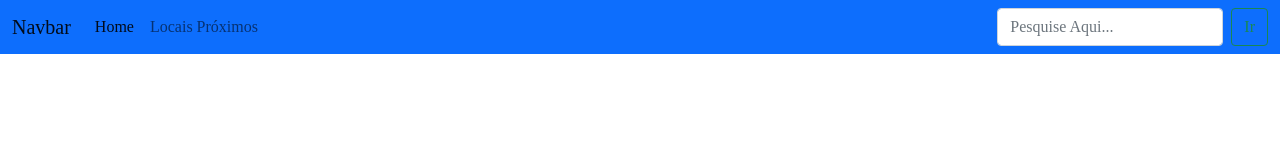
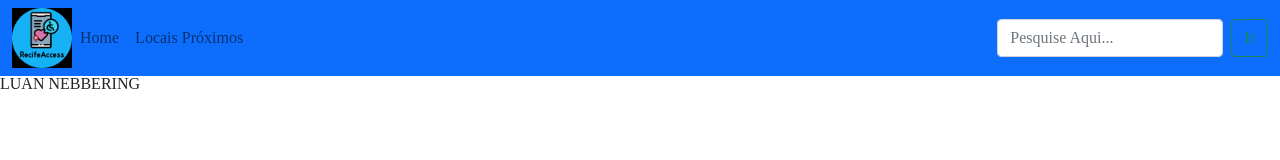
Before and after one commit to nebbering/RecifeAccess, a plain HTML site: page index.html in a window 1280 px wide. Drawn offline with Linux system fonts and the light colour scheme.

Commit message:
Update Logo

```diff
--- /dev/null
+++ b/CSS/style.css
@@ -0,0 +1,5 @@
+.logo-nav {
+ width: 60px;
+ height: 60px;
+ padding: auto;
+}
--- a/index.html
+++ b/index.html
@@ -6,8 +6,8 @@
     <title>Recife Access</title>
     <link rel="stylesheet" href="https://fonts.googleapis.com/icon?family=Material+Icons">
     <link rel="stylesheet" href="/RecifeAccess/bootstrap-5.0.1-dist/css/bootstrap.min.css">
-    <link rel="stylesheet" href="/RecifeAccess/CSS/reset.css" type="text/css">
-    <link rel="stylesheet" href="/RecifeAccess/CSS/style.css">
+    <link rel="stylesheet" type="text/css" href="/RecifeAccess/CSS/reset.css">
+    <link rel="stylesheet" type="text/css" href="/RecifeAccess/CSS/style.css">
 </head>
 
 <body>
@@ -15,14 +15,14 @@
         <header>
             <nav class="navbar navbar-expand-lg navbar-light bg-primary">
                 <div class="container-fluid">
-                  <a class="navbar-brand" href="#">Navbar</a>
+                  <img class="logo-nav" src="/RecifeAccess/IMAGENS/logo.jpeg" alt="LOGO RECIFE ACCESS">
                   <button class="navbar-toggler" type="button" data-bs-toggle="collapse" data-bs-target="#navbarTogglerDemo02" aria-controls="navbarTogglerDemo02" aria-expanded="false" aria-label="Toggle navigation">
                     <span class="navbar-toggler-icon"></span>
                   </button>
                   <div class="collapse navbar-collapse" id="navbarTogglerDemo02">
                     <ul class="navbar-nav me-auto mb-2 mb-lg-0">
                       <li class="nav-item">
-                        <a class="nav-link active" aria-current="page" href="#Home">Home</a>
+                        <a class="nav-link" aria-current="page" href="#Home">Home</a>
                       </li>
                       <li class="nav-item">
                         <a class="nav-link" href="#LocaisProximos">Locais Próximos</a>
@@ -35,6 +35,7 @@
                   </div>
                 </div>
               </nav>
+              <h1>LUAN NEBBERING</h1>
 
         </header>
     </section>
```
